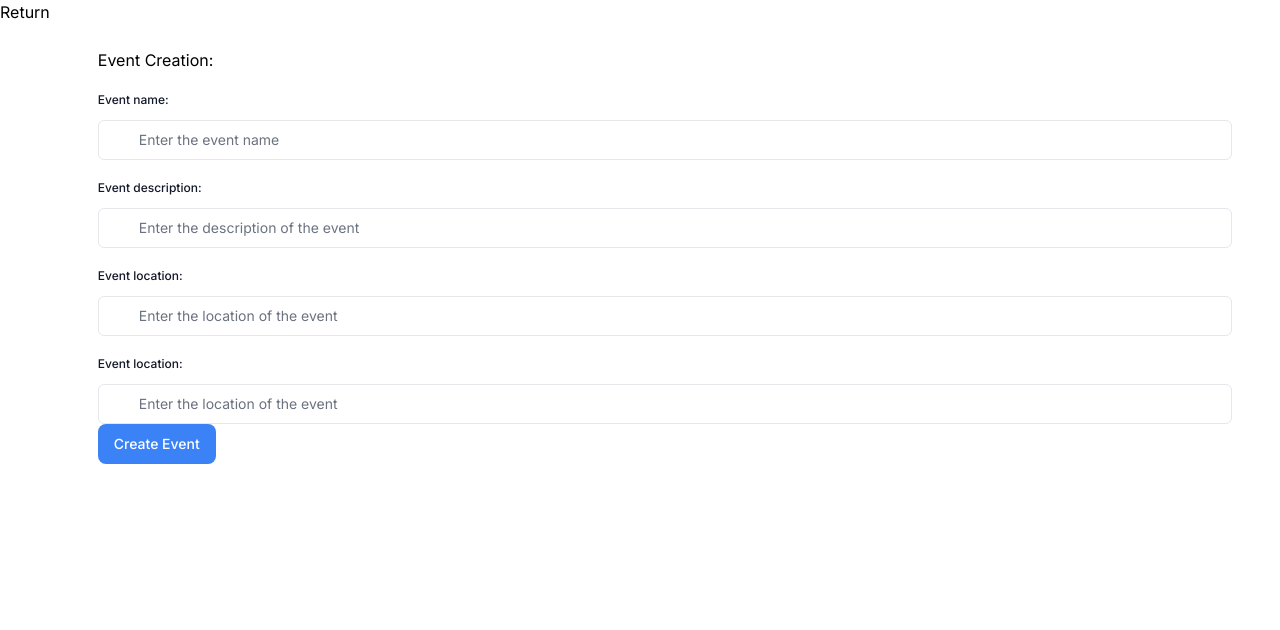
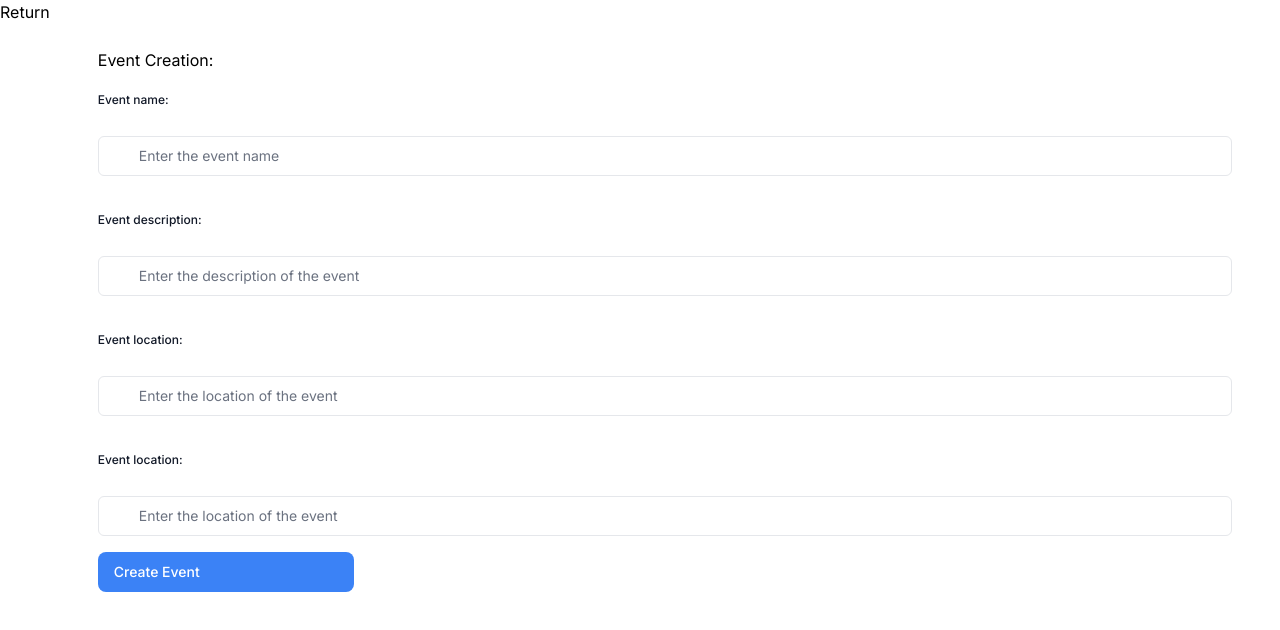
Before and after one commit to jaussems/byte24-assesment, a Next.js app: page /dashboard/event/create in a window 1280 px wide. Shown: the top 630 px of the page. Built offline with nearby package versions, Linux system fonts and the light colour scheme.

Commit message:
added eventform moved link to parent, updated styling

```diff
--- a/app/ui/event-form.tsx
+++ b/app/ui/event-form.tsx
@@ -2,7 +2,7 @@ import { Button } from "./button";
 
 export function EventForm() {
   return (
-    <form>
+    <form className="flex flex-col gap-4">
       <label
         className="mb-3 mt-5 block text-xs font-medium text-gray-900"
         htmlFor="name"
@@ -67,7 +67,7 @@ export function EventForm() {
           required
         />
       </div>
-    <Button className="" type="submit">Create Event</Button>
+    <Button className="w-64" type="submit">Create Event</Button>
     </form>
   );
 }
```
